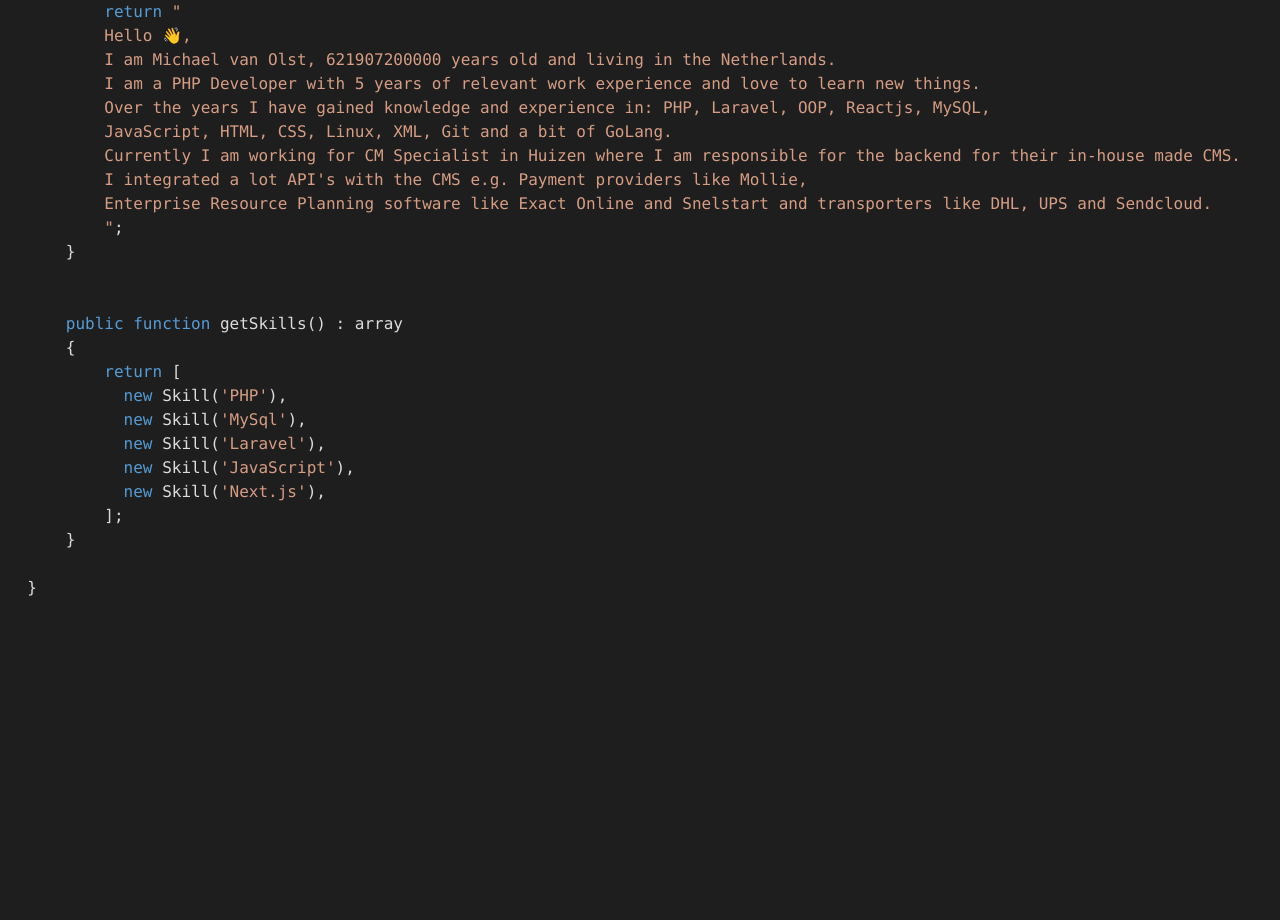
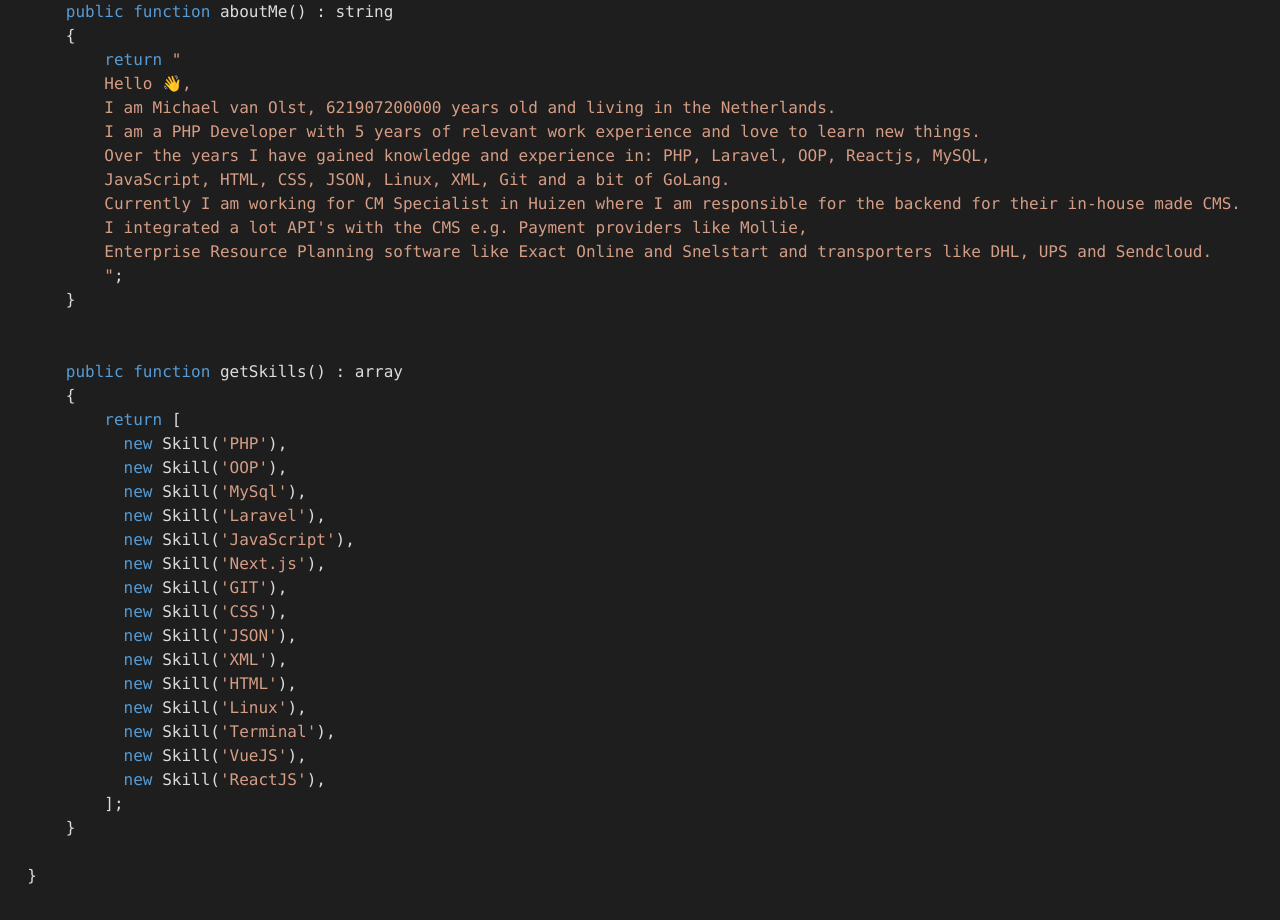
Before and after one commit to MichaelvOlst/michaelvanolst, a Next.js app: page / in a window 1280 px wide. Shown: the part 200-1120 px from the top of the page. Before the commit the page ends 832 px from the top, so only its background shows below. Built offline with nearby package versions, Linux system fonts and the light colour scheme.

Commit message:
added the about me text and added the skills

```diff
--- a/pages/index.js
+++ b/pages/index.js
@@ -10,6 +10,8 @@ export default function Home() {
   const codeString = `
   <?php
 
+  use Skill;
+
   class Michael van Olst
   {
 
@@ -20,7 +22,7 @@ export default function Home() {
           I am Michael van Olst, ${dateOfBirth.getTime()} years old and living in the Netherlands.
           I am a PHP Developer with 5 years of relevant work experience and love to learn new things.
           Over the years I have gained knowledge and experience in: PHP, Laravel, OOP, Reactjs, MySQL,
-          JavaScript, HTML, CSS, Linux, XML, Git and a bit of GoLang.
+          JavaScript, HTML, CSS, JSON, Linux, XML, Git and a bit of GoLang.
           Currently I am working for CM Specialist in Huizen where I am responsible for the backend for their in-house made CMS.
           I integrated a lot API's with the CMS e.g. Payment providers like Mollie,
           Enterprise Resource Planning software like Exact Online and Snelstart and transporters like DHL, UPS and Sendcloud.
@@ -32,10 +34,20 @@ export default function Home() {
       {
           return [
             new Skill('PHP'),
+            new Skill('OOP'),
             new Skill('MySql'),
             new Skill('Laravel'),
             new Skill('JavaScript'),
             new Skill('Next.js'),
+            new Skill('GIT'),
+            new Skill('CSS'),
+            new Skill('JSON'),
+            new Skill('XML'),
+            new Skill('HTML'),
+            new Skill('Linux'),
+            new Skill('Terminal'),
+            new Skill('VueJS'),
+            new Skill('ReactJS'),
           ];
       }
 
@@ -51,7 +63,7 @@ export default function Home() {
         <link rel="icon" href="/favicon.ico" />
       </Head>
 
-      <SyntaxHighlighter language="php" style={vs2015}>
+      <SyntaxHighlighter language="php" style={vs2015} customStyle={{"width": "100%"}}>
       {codeString}
       </SyntaxHighlighter>
     </Layout>
```
